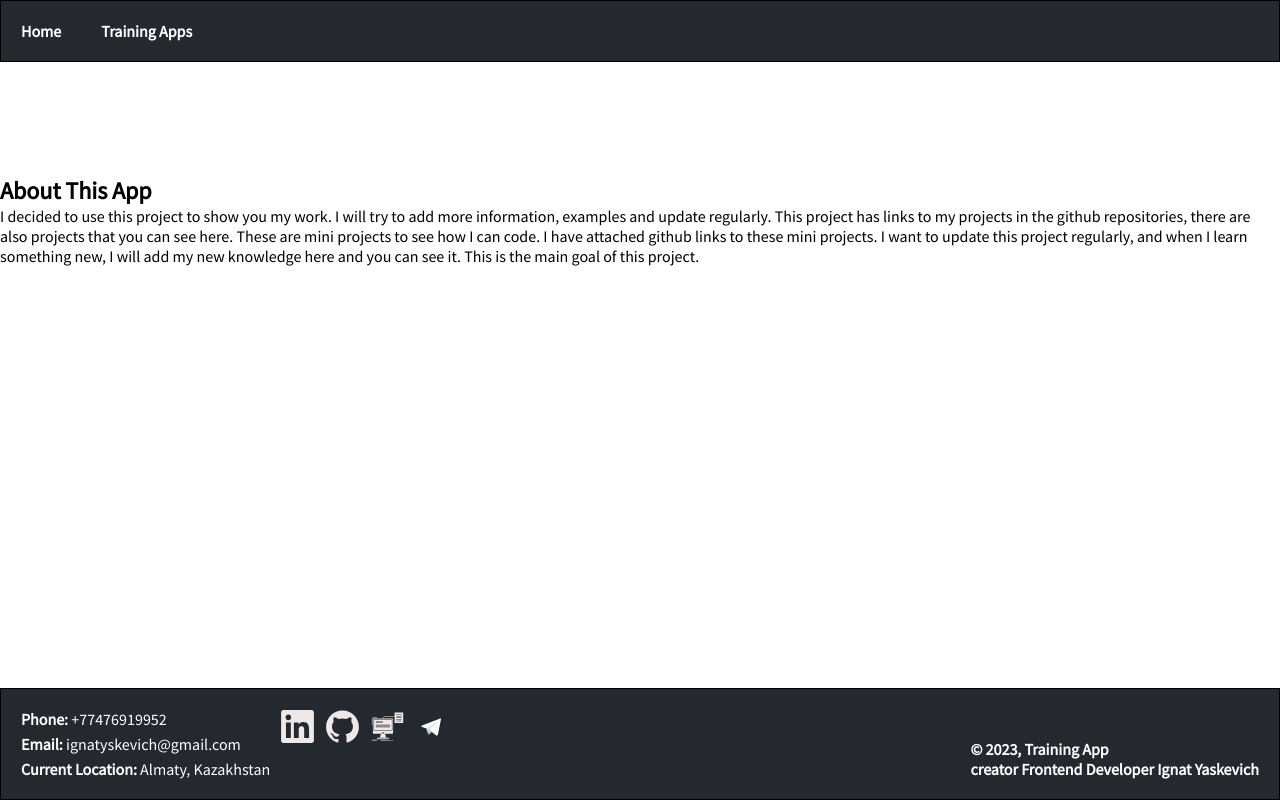
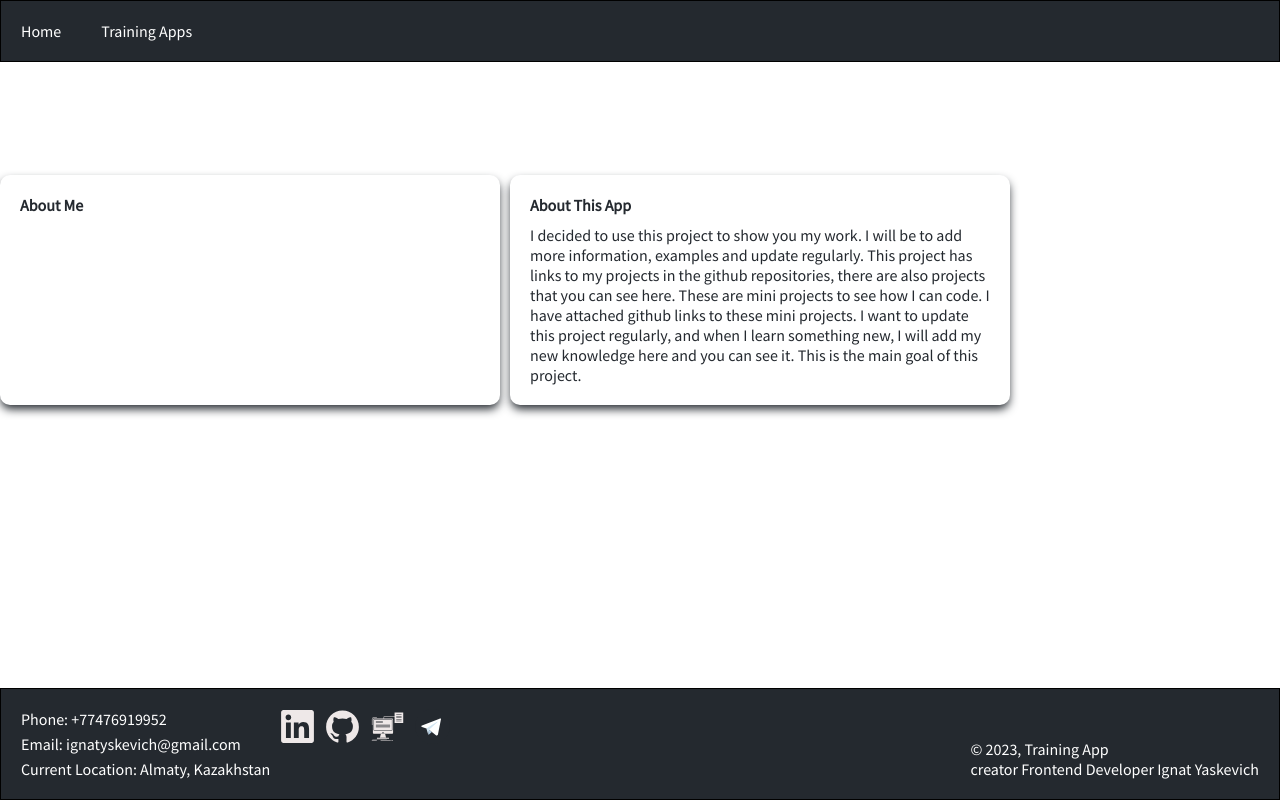
Before and after one commit to IGYaskevich/super-app, a React (Create React App) app: page / in a window 1280 px wide. Built offline with nearby package versions, Linux system fonts and the light colour scheme.

Commit message:
fixed home page

```diff
--- a/src/components/Footer/index.tsx
+++ b/src/components/Footer/index.tsx
@@ -18,14 +18,14 @@ export const Footer = () => {
         <div className={"footer--content-items"}>
           <div className={"footer--content"}>
             <div className={"footer--content--item"}>
-              <strong>Phone: </strong> {variable.myNumber}
+              {`Phone: ${variable.myNumber}`}
             </div>
             <div className={"footer--content--item"}>
-              <strong>Email: </strong> {variable.myEmail}
+              {`Email: ${variable.myEmail}`}
             </div>
 
             <div className={"footer--content--item"}>
-              <strong>Current Location: </strong> {variable.myLocation}
+              {`Current Location: ${variable.myLocation}`}
             </div>
           </div>
           <div className={"footer--content"}>
@@ -49,10 +49,10 @@ export const Footer = () => {
           </div>
         </div>
 
-        <strong className={"footer--label"}>
+        <div className={"footer--label"}>
           © 2023, Training App <br />
           creator Frontend Developer Ignat Yaskevich
-        </strong>
+        </div>
       </div>
     </div>
   );
--- a/src/components/Header/styles.scss
+++ b/src/components/Header/styles.scss
@@ -30,7 +30,6 @@
     height: 100%;
     text-decoration: none;
     color: $WhiteColor;
-    font-weight: bold;
     transition: 1s ease;
 
     &:first-child {
--- /dev/null
+++ b/src/pages/Home/components/AboutItem/index.tsx
@@ -0,0 +1,20 @@
+import { FC, memo } from "react";
+
+import "./styles.scss";
+
+interface IProps {
+  title: string;
+  description: string;
+}
+
+export const AboutItem: FC<IProps> = memo((props) => {
+  const { title, description } = props;
+  return (
+    <div className={"about-item"}>
+      <div className={"about-item--title"}>
+        <strong>{title}</strong>
+      </div>
+      <div className={"about-item--description"}>{description}</div>
+    </div>
+  );
+});
--- /dev/null
+++ b/src/pages/Home/components/AboutItem/styles.scss
@@ -0,0 +1,18 @@
+@import "./src/static/styles/variables";
+
+.about-item {
+  width: 500px;
+  padding: 20px;
+  border-radius: 10px;
+  box-shadow: 0 5px 10px -1px $DarkColor;
+  color: $DarkColor;
+  cursor: default;
+  margin: 0 10px 10px 0;
+
+  &--title {
+    margin: 0 0 10px 0
+  }
+
+  &--description {
+  }
+}
--- a/src/pages/Home/index.tsx
+++ b/src/pages/Home/index.tsx
@@ -1,23 +1,27 @@
-import React from "react";
+import React, { useState } from "react";
+
+import { AboutItem } from "./components/AboutItem";
 
 import "../../static/styles/main-container.scss";
+import "./styles.scss";
 
 export const Home = () => {
+  const [state] = useState({
+    appDescription:
+      "I decided to use this project to show you my work. I will be to add more information, examples and update regularly. This project has links to my projects in the github repositories, there are also projects that you can see here. These are mini projects to see how I can code. I have attached github links to these mini projects. I want to update this project regularly, and when I learn something new, I will add my new knowledge here and you can see it. This is the main goal of this project.",
+  });
+
   return (
     <div className={"main-wrapper"}>
       <div className={"main-wrapper--container"}>
-        <h2>
-          <strong>About This App</strong>
-        </h2>
-        <div>
-          I decided to use this project to show you my work. I will try to add
-          more information, examples and update regularly. This project has
-          links to my projects in the github repositories, there are also
-          projects that you can see here. These are mini projects to see how I
-          can code. I have attached github links to these mini projects. I want
-          to update this project regularly, and when I learn something new, I
-          will add my new knowledge here and you can see it. This is the main
-          goal of this project.
+        <div className={"home"}>
+          <div className={"home--about-items"}>
+            <AboutItem title={"About Me"} description={""} />
+            <AboutItem
+              title={"About This App"}
+              description={state.appDescription}
+            />
+          </div>
         </div>
       </div>
     </div>
--- /dev/null
+++ b/src/pages/Home/styles.scss
@@ -0,0 +1,10 @@
+@import "../../static/styles/variables";
+
+.home {
+  display: flex;
+  flex-direction: column;
+
+  &--about-items {
+    display: flex;
+  }
+}
--- a/src/pages/TrainingApps/components/TrainingApp/styles.scss
+++ b/src/pages/TrainingApps/components/TrainingApp/styles.scss
@@ -3,8 +3,7 @@
 .training-app {
   width: 200px;
   margin: 0 10px 10px 0;
-  box-shadow: 0 5px 10px -4px $DarkColor;
-  border-radius: 10px;
+  @include boxShadow;
   padding: 0 0 5px 0;
 
   &--item {
@@ -17,8 +16,7 @@
       height: 100px;
       margin: 0 0 9px 0;
       background-color: $YellowColor;
-      border-radius: 10px;
-      box-shadow: 0 5px 10px -1px $DarkColor;
+      @include boxShadow;
       cursor: pointer;
       transition: 1s ease;
 
--- a/src/pages/TrainingApps/index.tsx
+++ b/src/pages/TrainingApps/index.tsx
@@ -34,7 +34,7 @@ export const PetProjects = () => {
       {
         title: "Search GitHub Users",
         description: "",
-        id: "pokemon-shop",
+        id: "search-gitHub-users",
         link: "https://github.com/IgnatYaskevich98/SSamerTask",
         linkApp: "",
         IconFC: ICONS.githubCircle,
@@ -77,14 +77,8 @@ export const PetProjects = () => {
               const { title, id, link, IconFC } = app;
 
               return (
-                <div className={"gitHub-app"}>
-                  <a
-                    href={link}
-                    target="_blank"
-                    rel="noreferrer"
-                    key={id}
-                    id={id}
-                  >
+                <div className={"gitHub-app"} key={id} id={id}>
+                  <a href={link} target="_blank" rel="noreferrer">
                     <div className={"gitHub-app--link"}>
                       <IconFC />
                     </div>
--- a/src/pages/TrainingApps/styles.scss
+++ b/src/pages/TrainingApps/styles.scss
@@ -20,8 +20,7 @@
 }
 
 .gitHub-app {
-  box-shadow: 0 5px 10px -4px $DarkColor;
-  border-radius: 10px;
+  @include boxShadow;
   cursor: default;
   margin: 0 10px 10px 0;
 
@@ -30,8 +29,7 @@
     text-align: center;
     padding: 10px;
     background-color: $BlueColor;
-    border-radius: 10px;
-    box-shadow: 0 5px 10px -1px $DarkColor;
+    @include boxShadow;
     cursor: pointer;
     transition: 1s ease;
 
--- a/src/static/styles/main-container.scss
+++ b/src/static/styles/main-container.scss
@@ -7,6 +7,7 @@
   justify-content: center;
   align-content: center;
   background-color: $WhiteColor;
+  color: $DarkColor;
 
   &--container {
     height: 100%;
--- a/src/static/styles/variables.scss
+++ b/src/static/styles/variables.scss
@@ -22,3 +22,8 @@ $YellowColor: #f1ca1e;
   transform: scale(1.1);
   transition: 1s ease;
 }
+
+@mixin boxShadow {
+  border-radius: 10px;
+  box-shadow: 0 5px 10px -5px $DarkColor;
+}
```
